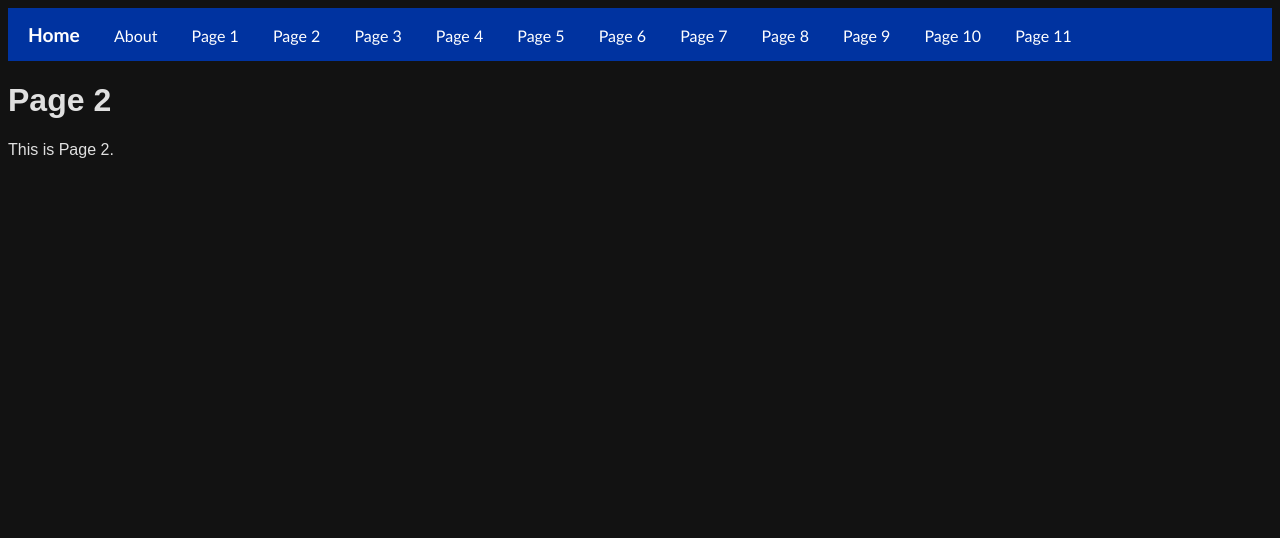
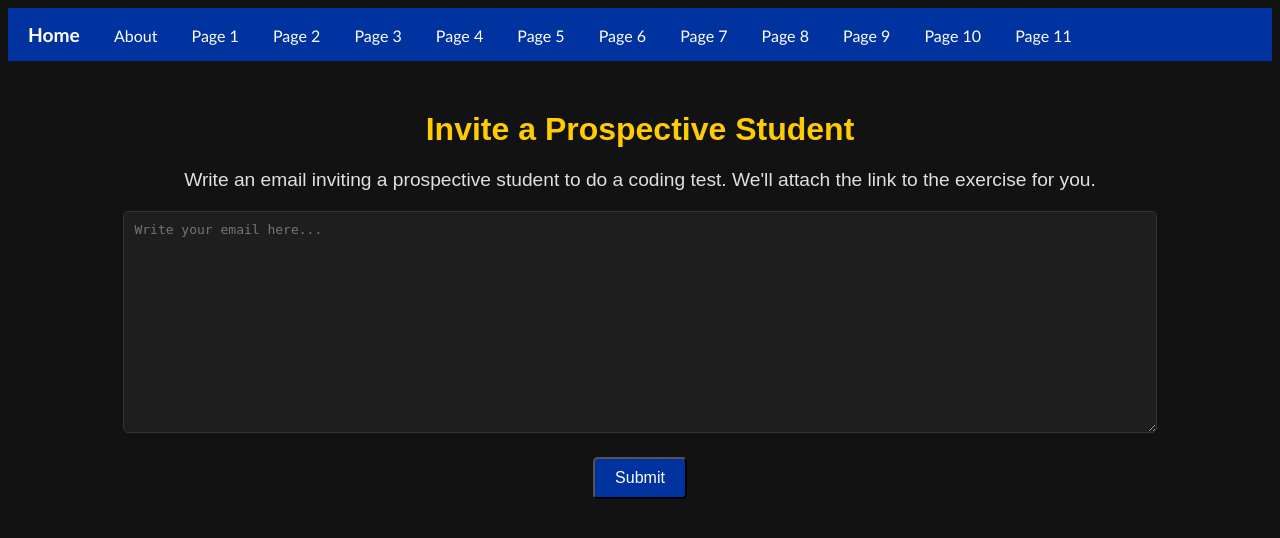
Before and after one commit to Aabha-J/UofTHacks, a Flask app: page /page2 in a window 1280 px wide. Shown: the top 538 px of the page. Run offline with Flask 3, Linux system fonts and the light colour scheme.

Commit message:
update page2

```diff
--- a/app.py
+++ b/app.py
@@ -1,6 +1,8 @@
-from flask import Flask, render_template
+from flask import Flask, render_template, request
 
 app = Flask(__name__)
+
+email_content = ""
 
 @app.route("/")
 def home():
@@ -14,8 +16,12 @@ def about():
 def page1():
     return render_template("page1.html")
 
-@app.route("/page2")
+@app.route("/page2", methods=["GET", "POST"])
 def page2():
+    global email_content
+    if request.method == "POST":
+        email_content = request.form["email_content"]
+        return "Email content saved!"
     return render_template("page2.html")
 
 @app.route("/page3")
--- a/static/site.css
+++ b/static/site.css
@@ -41,7 +41,48 @@ body {
 
 .intro-container p {
     font-size: 1.2em;
-    margin: 20px 10px;
+    margin: 20px 0;
+}
+
+.email-container {
+    text-align: center;
+    margin-top: 50px;
+}
+
+.email-container h1 {
+    color: #ffcc00; /* RBC Yellow */
+    font-size: 2em;
+}
+
+.email-container p {
+    font-size: 1.2em;
+    margin: 20px 0;
+}
+
+.email-container textarea {
+    width: 80%;
+    height: 200px;
+    background-color: #1e1e1e;
+    color: #e0e0e0;
+    border: 1px solid #333;
+    border-radius: 5px;
+    padding: 10px;
+    font-size: 1em;
+}
+
+.email-container .btn {
+    display: inline-block;
+    padding: 10px 20px;
+    font-size: 1em;
+    color: white;
+    background-color: #0033a0; /* RBC Blue */
+    text-decoration: none;
+    border-radius: 5px;
+    margin-top: 20px;
+}
+
+.email-container .btn:hover {
+    background-color: #002080; /* Darker RBC Blue */
 }
 
 .btn {
@@ -49,11 +90,11 @@ body {
     padding: 10px 20px;
     font-size: 1em;
     color: white;
-    background-color: #0033a0; /* RBC Blue */
+    background-color: #1e3a5f;
     text-decoration: none;
     border-radius: 5px;
 }
 
 .btn:hover {
-    background-color: #002080; /* Darker RBC Blue */
+    background-color: #16324a;
 }
--- a/templates/page2.html
+++ b/templates/page2.html
@@ -1,8 +1,15 @@
 {% extends "base.html" %}
 
-{% block title %}Page 2{% endblock %}
+{% block title %}Invite a Prospective Student{% endblock %}
 
 {% block content %}
-<h1>Page 2</h1>
-<p>This is Page 2.</p>
+<div class="email-container">
+    <h1>Invite a Prospective Student</h1>
+    <p>Write an email inviting a prospective student to do a coding test. We'll attach the link to the exercise for you.</p>
+    <form method="post">
+        <textarea name="email_content" rows="10" cols="50" placeholder="Write your email here..."></textarea>
+        <br>
+        <button type="submit" class="btn">Submit</button>
+    </form>
+</div>
 {% endblock %}
```
